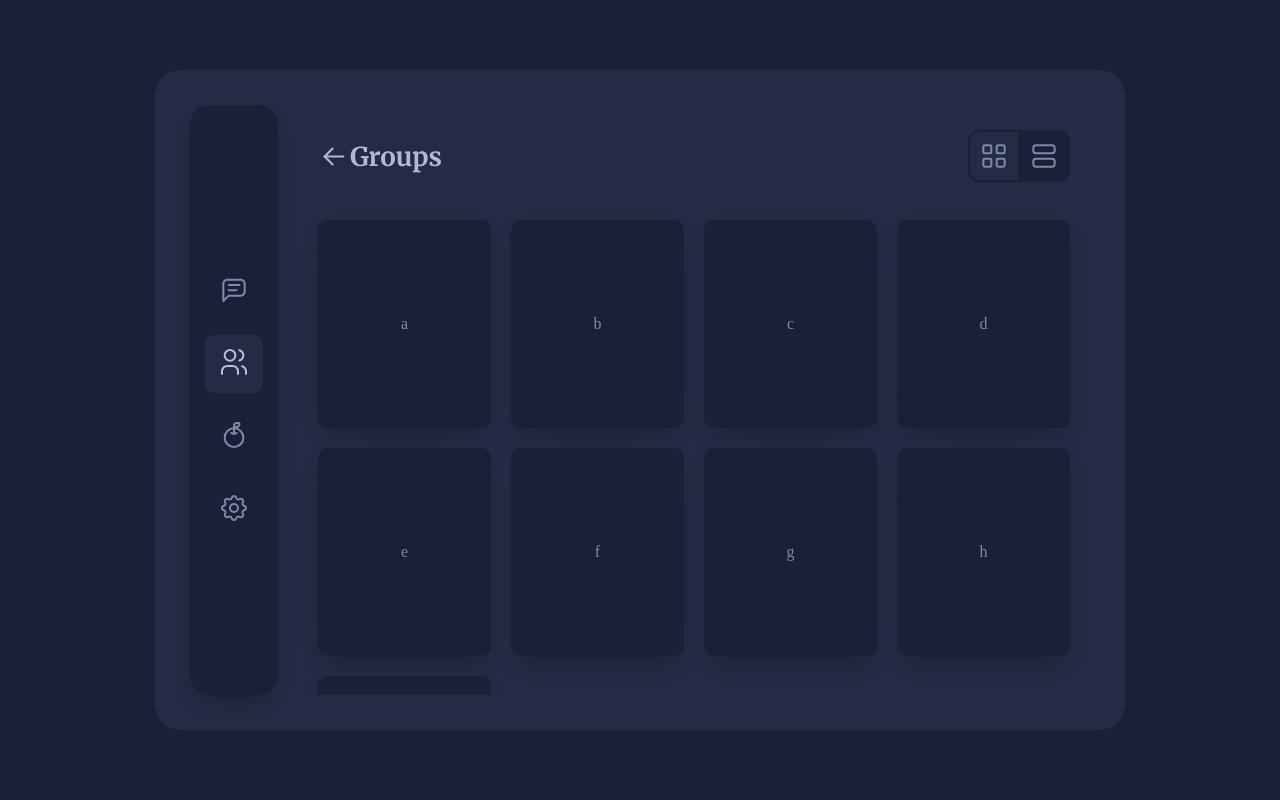
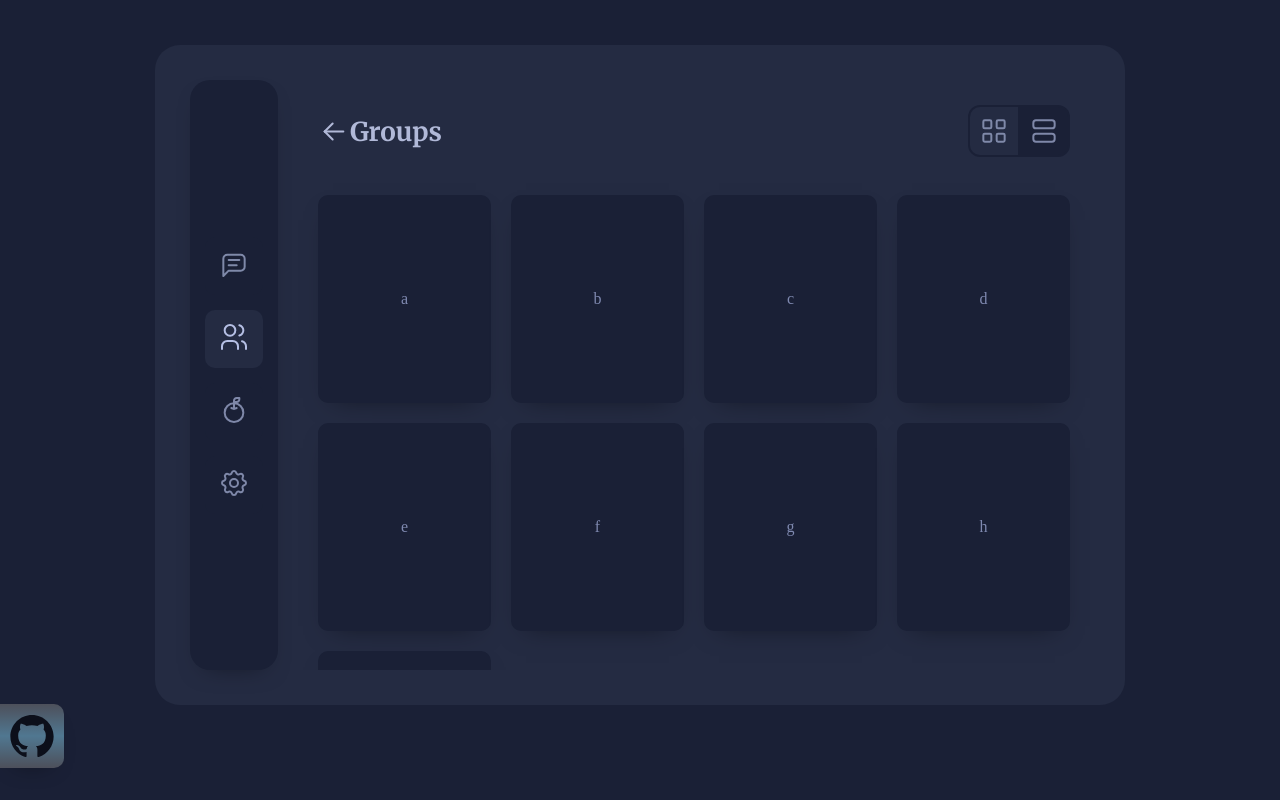
Before and after one commit to dam450/group-list, a plain HTML site: page index.html in a window 1280 px wide. Drawn offline with Linux system fonts and the light colour scheme.

Commit message:
add github label

```diff
--- a/index.html
+++ b/index.html
@@ -74,5 +74,9 @@
       </div>
     </main>
   </div>
+  <a href="https://github.com/dam450/group-list">
+    <div class="github-label">
+    </div>
+  </a>
 </body>
 </html>
--- a/style.css
+++ b/style.css
@@ -292,3 +292,19 @@ header {
 .card-content {
   color: var(--blue-300);
 }
+
+
+.github-label {
+  background: center / contain no-repeat url('./assets/logo.svg'),
+    linear-gradient(25turn,gray, skyblue, gray);
+  height: 64px;
+  width: 64px;
+  opacity: 0.5;
+  position: absolute;
+  bottom: 32px;
+  left: 0px;
+  border-radius: 0 10px 10px 0;
+  box-shadow: 0px 10px 25px -15px;
+  color: black;
+
+}
```
Also changed, not shown: assets/logo.svg (added).
